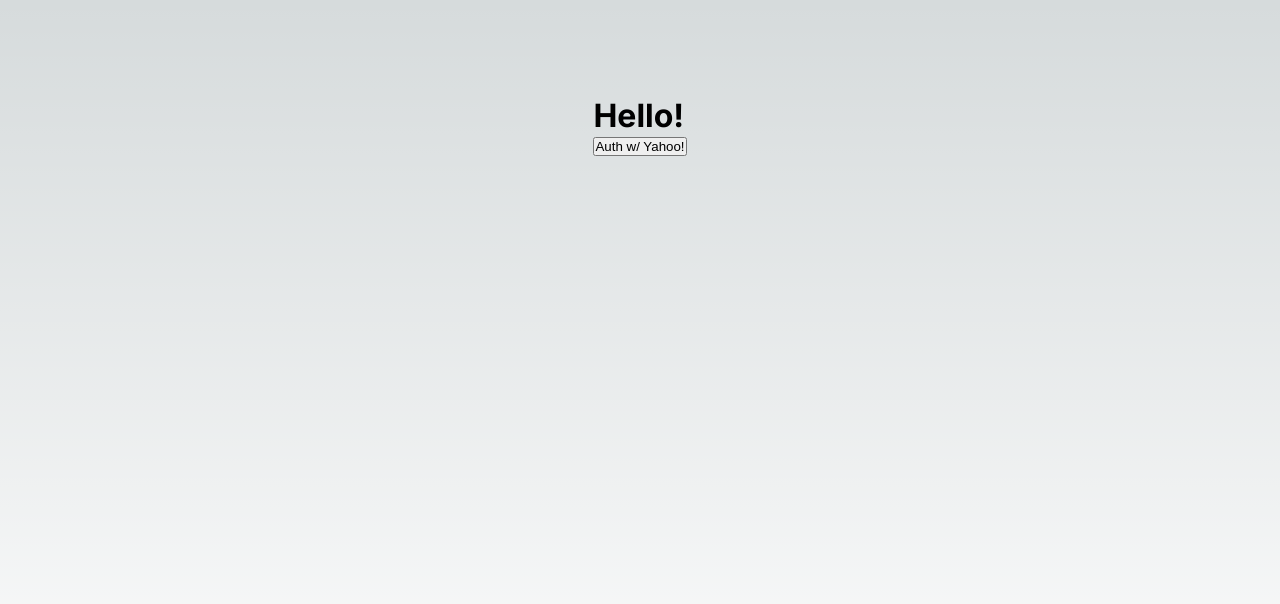
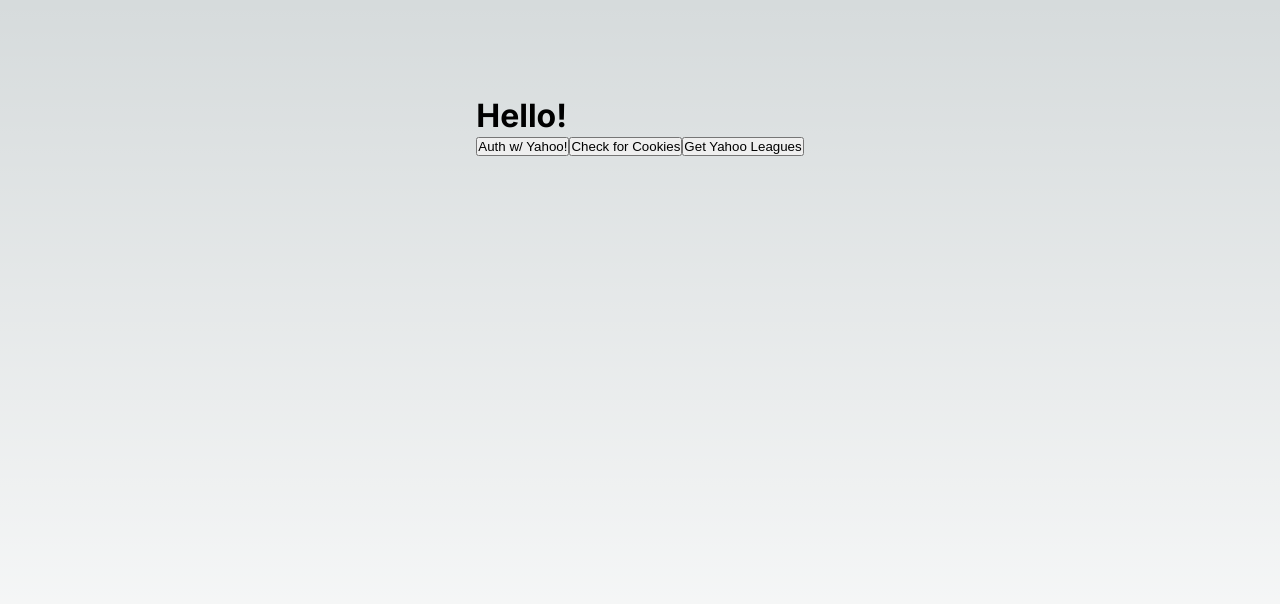
Before and after one commit to DevPelletier/yahoodrafttracker, a Next.js app: page / in a window 1280 px wide. Shown: the top 604 px of the page. Built offline with nearby package versions, Linux system fonts and the light colour scheme.

Commit message:
testing again

```diff
--- a/app/api/auth/yahoo/route.js
+++ b/app/api/auth/yahoo/route.js
@@ -15,7 +15,7 @@ export async function GET(request) {
   const thisUrl = `${baseUrl}?${queryParams}`;
   return NextResponse.redirect(thisUrl);
 }
-// Handles POST requests to /api
+
 export async function POST(request) {
   return NextResponse.json({ message: "Hello POST" });
 }
--- a/app/page.js
+++ b/app/page.js
@@ -1,36 +1,36 @@
+'use client'
 import styles from './page.module.css'
 import Link from "next/link";
-import { cookies } from 'next/headers'
 import { useRouter } from 'next/navigation';
-const qs = require('qs');
+import axios from 'axios';
+const convert = require("xml-js");
 
-const CONSUMER_KEY = "dj0yJmk9V0hLeGZhdHUzdXVBJmQ9WVdrOVRsVm9aSEYzY3pRbWNHbzlNQT09JnM9Y29uc3VtZXJzZWNyZXQmc3Y9MCZ4PWFj";
-const CONSUMER_SECRET = "edd7a1fc57aa1fbeb1d290bad943a2ee48dae573";
-const AUTH_HEADER = Buffer.from(`${CONSUMER_KEY}:${CONSUMER_SECRET}`, `binary`).toString(`base64`);
+const api_url = `/api/auth/yahoo`;
 
 export default function Home() {
 
-  const hostName = process.env.HOST_NAME;
-  // const hostName = "http://localhost:3000"
+  const getAccessToken = async () => {
+    const res = await fetch('/api/auth/yahoo/useAccessToken')
+    const data = await res.json();
+    console.log(data.cookie.value);
+    return data.cookie.value;
+  }
 
+  const leagueSync = async () => {
+    const access_token = await getAccessToken();
+    const yahooQuery = "users;use_login=1/games/leagues"
+    const api_url = `https://fantasysports.yahooapis.com/fantasy/v2/${yahooQuery}?access_token=${access_token}`
 
-  const client_id = "dj0yJmk9V0hLeGZhdHUzdXVBJmQ9WVdrOVRsVm9aSEYzY3pRbWNHbzlNQT09JnM9Y29uc3VtZXJzZWNyZXQmc3Y9MCZ4PWFj";
-  // const redirect_uri = `${hostname}/test`;
-  // const redirect_uri = "localhost:3000"; // as a backup if ngrok stops working for whatever dumb reason lol
-  // const api_url = `https://api.login.yahoo.com/oauth2/request_auth?client_id=${client_id}&redirect_uri=${redirect_uri}&response_type=code&language=en-us`;
-  const accessTokenURL = "https://api.login.yahoo.com/oauth2/get_token"
+    axios.get(api_url).then(res => {
+      console.log('Received Y! League Data');
 
-  const api_url = `/api/auth/yahoo`;
+      const data = JSON.parse(
+          convert.xml2json(res.data, {})
+      );
 
-  // function checkforCookies() {
-  //   const cookieStore = cookies()
-  //   const cookies = cookieStore.get('yAccessToken')
-  //   console.log(cookies)
-  // }
-  // checkforCookies();
-
-
-
+      console.log(data);
+      });
+  }
 
 return (
     <main className={styles.main}>
@@ -47,11 +47,12 @@ return (
             <button>Auth w/ Yahoo!</button>
         </Link>
 
-        {/* <button onClick={checkforCookies}>Check for Cookies</button> */}
+        <button onClick={getAccessToken}>Check for Cookies</button>
+        <button onClick={leagueSync}>Get Yahoo Leagues</button>
+
 
       </div>
     </main>
   )
 
-  checkforCookies();
 }
--- a/package.json
+++ b/package.json
@@ -15,7 +15,8 @@
     "next": "13.4.19",
     "qs": "^6.11.2",
     "react": "18.2.0",
-    "react-dom": "18.2.0"
+    "react-dom": "18.2.0",
+    "xml-js": "^1.6.11"
   },
   "devDependencies": {
     "@types/node": "20.6.2",
```
Also changed, not shown: app/api/auth/yahoo/useAccessToken/route.js (added, +15 -0 lines), 1 other file (tests, documents, lock files or other folders).
